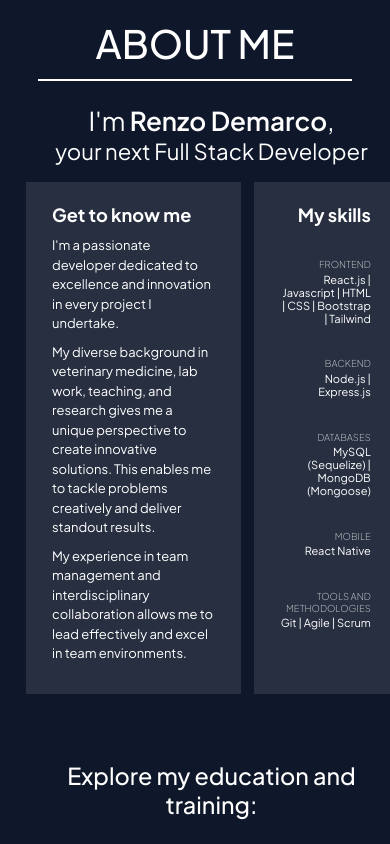
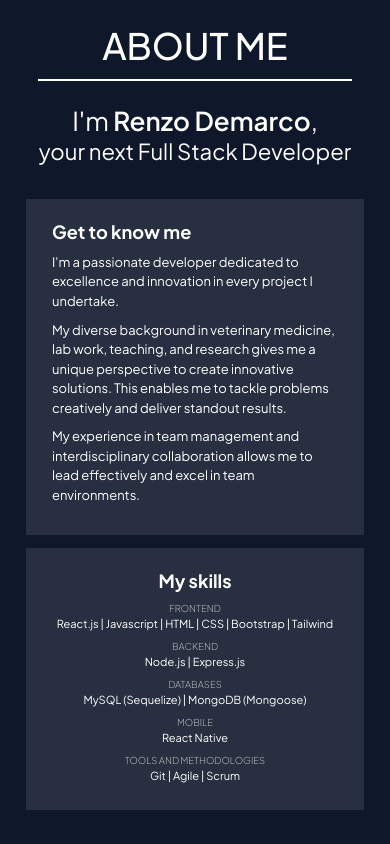
Before and after one commit to renzodemarco/portfolio, a React (Vite) app: page / in a window 390 px wide. Both pictures are taken after a click on the button "Let's start working together". Shown: the top 844 px of the page. Built offline with nearby package versions, Linux system fonts and the light colour scheme.

Commit message:
add responsive 420px

```diff
--- a/src/components/Footer/Footer.css
+++ b/src/components/Footer/Footer.css
@@ -30,8 +30,9 @@ footer p:last-child {
 footer h2 {
   font-size: 1.3rem;
   font-weight: 300;
-  padding-bottom: .3rem;
-  margin-bottom: 1.3rem;
+  opacity: .8;
+  padding-bottom: .2rem;
+  margin-bottom: 1rem;
   border-bottom: 1px solid #fff;
 }
 
--- a/src/components/Header/Header.css
+++ b/src/components/Header/Header.css
@@ -46,3 +46,9 @@ header::after {
     font-size: 3rem;
   }
 }
+
+@media (max-width: 420px) {
+  header h1 {
+    font-size: 2.8rem;
+  }
+}
--- a/src/components/Layout/Layout.css
+++ b/src/components/Layout/Layout.css
@@ -6,6 +6,7 @@
 }
 
 .body {
+  width: 100%;
   grid-area: body;
 }
 
@@ -31,6 +32,7 @@ main {
 
 @media (max-width: 720px) {
   .layout {
+    grid: "body";
     grid-template-columns: 1fr;
   }
 }
--- a/src/components/ProjectCard/ProjectCard.css
+++ b/src/components/ProjectCard/ProjectCard.css
@@ -127,6 +127,18 @@
   }
 }
 
+@media (max-width: 720px) {
+  .project-card:hover .overlay-link-container {
+    opacity: 1;
+    transition: opacity 0.3s ease;
+  }
+
+  .project-card:hover .project-image {
+    filter: brightness(.8);
+    transition: filter 0.3s ease;
+  }
+}
+
 @media (max-width: 576px) {
 
   .project-card {
--- a/src/pages/AboutMe/AboutMe.css
+++ b/src/pages/AboutMe/AboutMe.css
@@ -75,3 +75,19 @@
     justify-content: space-evenly;
   }
 }
+
+@media (max-width: 480px) {
+  .about-me-container {
+    display: flex;
+    flex-direction: column;
+  }
+
+  .skills-container {
+    text-align: center;
+  }
+
+  .skills-list {
+    text-align: center;
+    align-items: center;
+  }
+}
--- a/src/pages/Education/Education.css
+++ b/src/pages/Education/Education.css
@@ -69,3 +69,10 @@
   background-color: rgba(255, 255, 255, 0.075);
   transition: 0.3s ease;
 }
+
+@media (max-width: 480px) {
+  .education-container {
+    display: flex;
+    flex-direction: column;
+  }
+}
```
